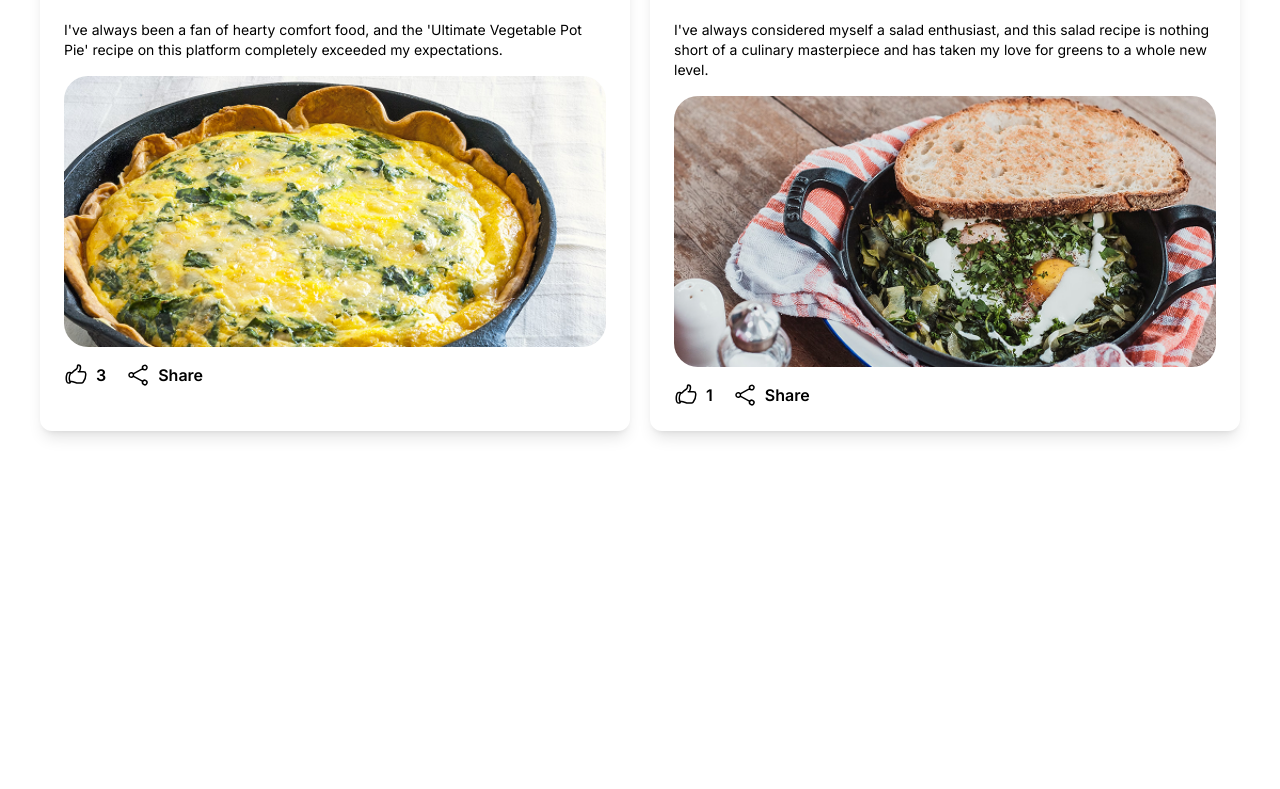
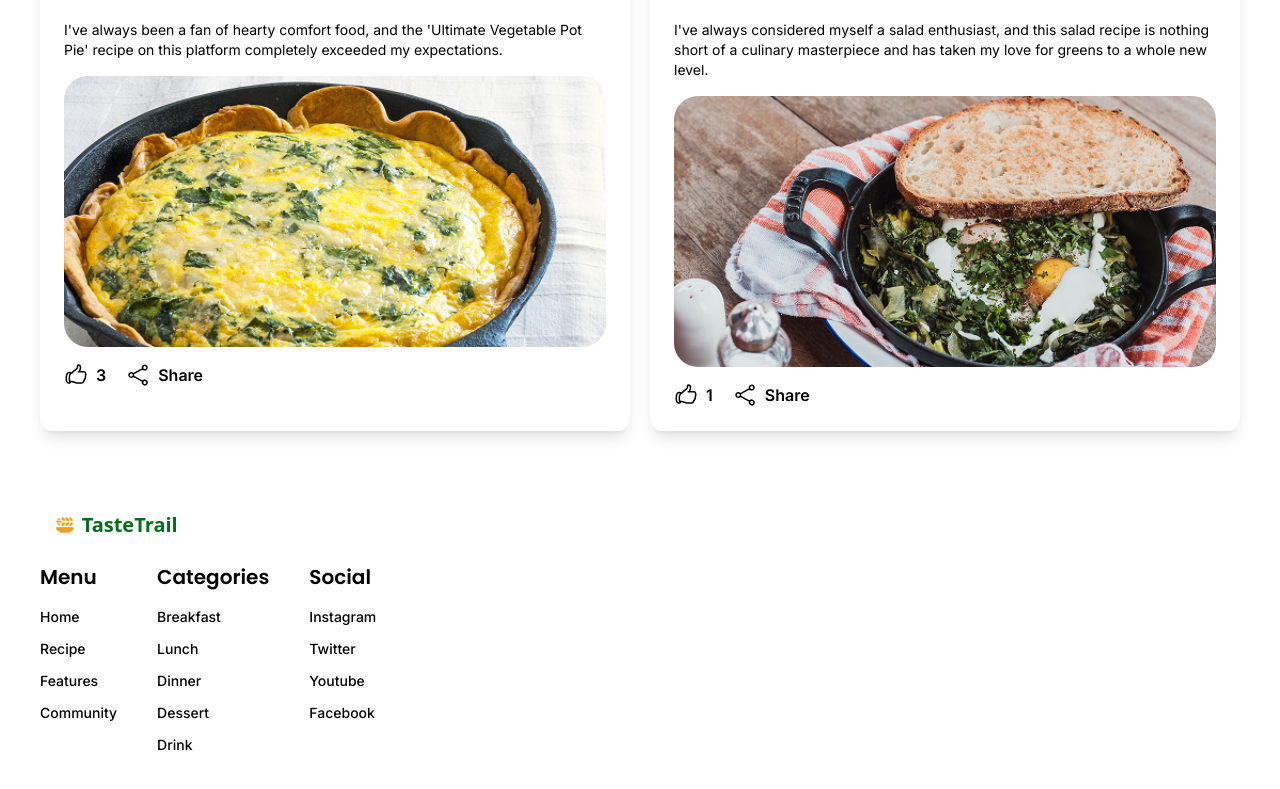
Before and after one commit to KirubelWondwossen/recipe-sharing-app, a React (Vite) app: page / in a window 1280 px wide. Shown: the part 3589-4378 px from the top of the page. Before the commit the page ends 4108 px from the top, so only its background shows below. Built offline with nearby package versions, Linux system fonts and the light colour scheme.

Commit message:
Render footer links dynamically

```diff
--- /dev/null
+++ b/src/components/Footer.jsx
@@ -0,0 +1,42 @@
+import Logo from "./Logo";
+
+const items = [
+  {
+    title: "Menu",
+    links: ["Home", "Recipe", "Features", "Community"],
+  },
+  {
+    title: "Categories",
+    links: ["Breakfast", "Lunch", "Dinner", "Dessert", "Drink"],
+  },
+  {
+    title: "Social",
+    links: ["Instagram", "Twitter", "Youtube", "Facebook"],
+  },
+];
+
+function Footer() {
+  return (
+    <div className="container mx-auto p-4 my-12">
+      <Logo style={"w-fit"} />
+      <div className="flex gap-10">
+        {items.map((el, i) => (
+          <ItemsCol items={el} key={i} />
+        ))}
+      </div>
+    </div>
+  );
+}
+
+function ItemsCol({ items }) {
+  return (
+    <div className="flex flex-col gap-3 mt-6 text-left">
+      <h4 className="text-xl font-heading font-semibold mb-1">{items.title}</h4>
+      {items.links.map((el) => (
+        <a className="text-sm font-body font-medium">{el}</a>
+      ))}
+    </div>
+  );
+}
+
+export default Footer;
--- a/src/components/Logo.jsx
+++ b/src/components/Logo.jsx
@@ -1,6 +1,6 @@
-function Logo() {
+function Logo({ style }) {
   return (
-    <div className="flex gap-2 items-center px-4">
+    <div className={`flex gap-2 items-center px-4 ${style}`}>
       <img src="images/hero/logo.png" className="w-4 h-4 md:w-full" />
       <span className="sm:text-base font-semibold text-logo text-base  lg:text-xl">
         TasteTrail
--- a/src/pages/LandingPage.jsx
+++ b/src/pages/LandingPage.jsx
@@ -1,6 +1,7 @@
 import AboutUsSection from "../components/AboutUsSection";
 import CommunitySection from "../components/CommunitySection";
 import FeaturesSection from "../components/FeaturesSection";
+import Footer from "../components/Footer";
 import HeroSection from "../components/HeroSection";
 import Navbar from "../components/Navbar";
 import RecipeSection from "../components/RecipeSection";
@@ -18,6 +19,9 @@ function LandingPage() {
         <FeaturesSection />
         <CommunitySection />
       </main>
+      <footer>
+        <Footer />
+      </footer>
     </>
   );
 }
```
